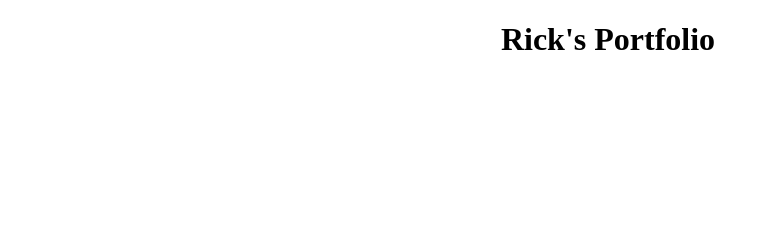
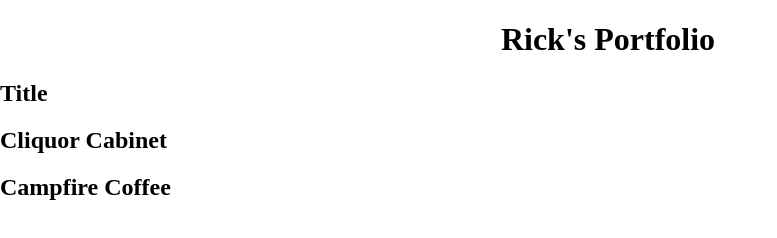
Before and after one commit to rstoner19/portfolio, a plain HTML site: page index.html in a window 1280 px wide. Shown: the whole page, without its empty margins (0-777 px from the left). Drawn offline with nearby package versions, Linux system fonts and the light colour scheme.

Commit message:
I feel like I've regressed

```diff
--- a/index.html
+++ b/index.html
@@ -11,12 +11,20 @@
         </header>
         <nav>
 
+
         </nav>
+        <section id="portfolio">
+          <article class="portDisplay" data-category="cat">
+            <h2 class="title">Title</h2>
+
+
+          </article>
+        </section>
 
     <footer>
     </footer>
     <script src="https://ajax.googleapis.com/ajax/libs/jquery/2.2.0/jquery.min.js"></script>
-    <script src="js/porfolio.js"></script>
+    <script src="js/portfolio.js"></script>
     <script src="js/app.js"></script>
   </body>
 </html>
--- a/js/app.js
+++ b/js/app.js
@@ -1,13 +1,29 @@
 'use strict';
+var portfolios = [];
 
 function Portfolio(portInfo){
-  this.projectName = portInfo.projectName;
+  this.title = portInfo.title;
   this.projectUrl = portInfo.Url;
+  this.category = portInfo.category;
   this.createdOn = portInfo.createdOn;
   this.detail = portInfo.detial;
 
 }
 
 Portfolio.prototype.toHtml = function(){
+  var $newPort = $('article.portDisplay').clone();
+  $newPort.attr('data-category', this.category);
+  $newPort.find('h2').text(this.title);
 
-}
+
+
+  $newPort.removeClass('portDisplay');
+  return $newPort;
+};
+
+portData.forEach(function(ele) {
+  portfolios.push(new Portfolio(ele));
+});
+portfolios.forEach(function(a){
+  $('#portfolio').append(a.toHtml());
+});
--- a/js/portfolio.js
+++ b/js/portfolio.js
@@ -1,15 +1,18 @@
 'use strict';
 
-var = portData[
+var portData = [
   {
-  projectName: 'Cliquor Cabinet',
+    title: 'Cliquor Cabinet',
     projectUrl: 'http://pasaunders.github.io/cocktail-project/index.html',
+    category: '201 CodeFellows',
     createdOn: '2015-01-29',
     detail: 'A group project where we created a list of drinks based on a user\'s ingredients that are stored on local storage.  If the user does put in a drink, it\'ll be added to a database.'
-}
+  },
   {
-projectName: 'Campfire Coffee',
+    title: 'Campfire Coffee',
     projectUrl: 'http://rstoner19.github.io/campfire-coffee.',
+    category: '201 CodeFellows',
     createdOn: '2015-01-15',
     detail: 'A project in CodeFellows 201 that required an output based on a random value based on a minimum and maximum input, as well as allowing the user to input data for a new coffe location.'
-}
+  },
+];
```
Lines whose indentation alone changed are shown as unchanged.
